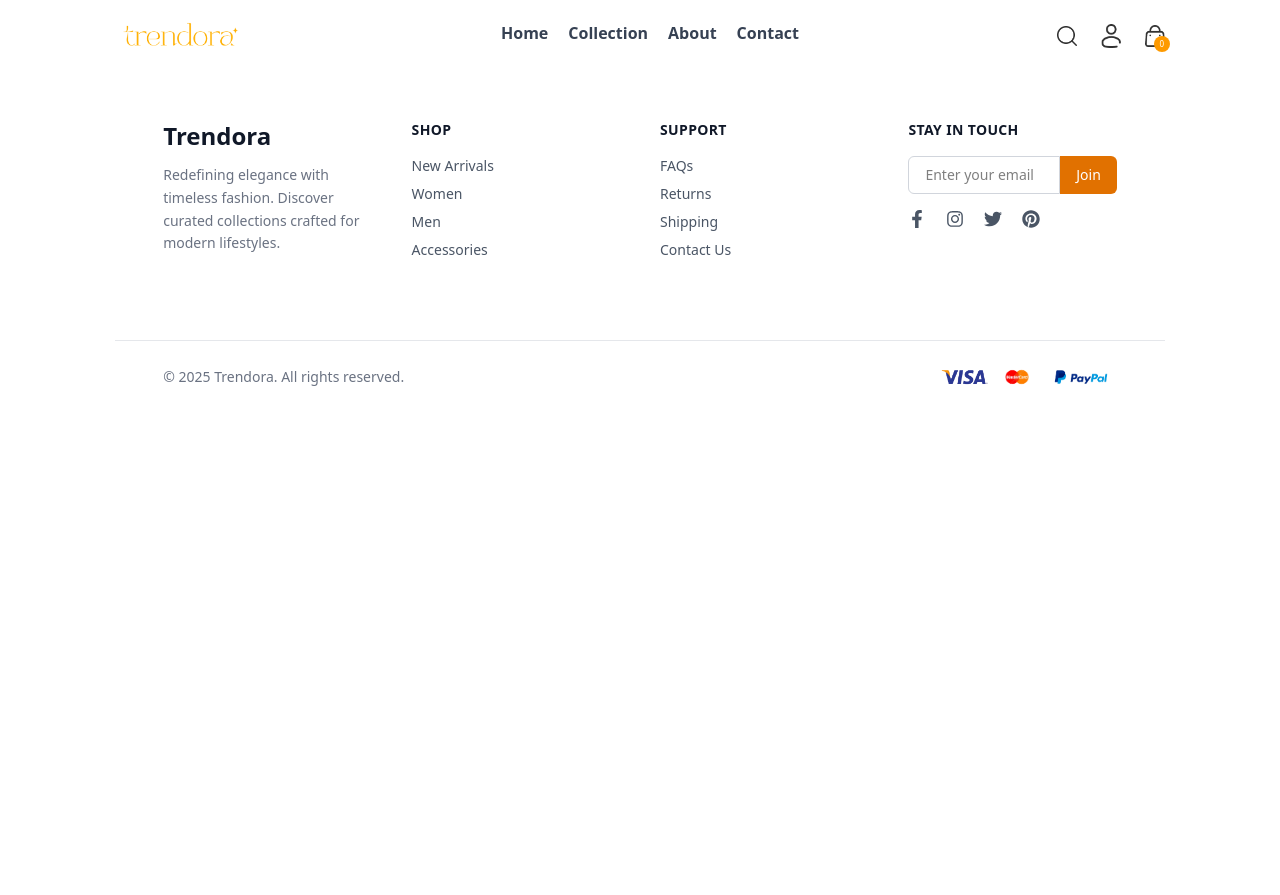
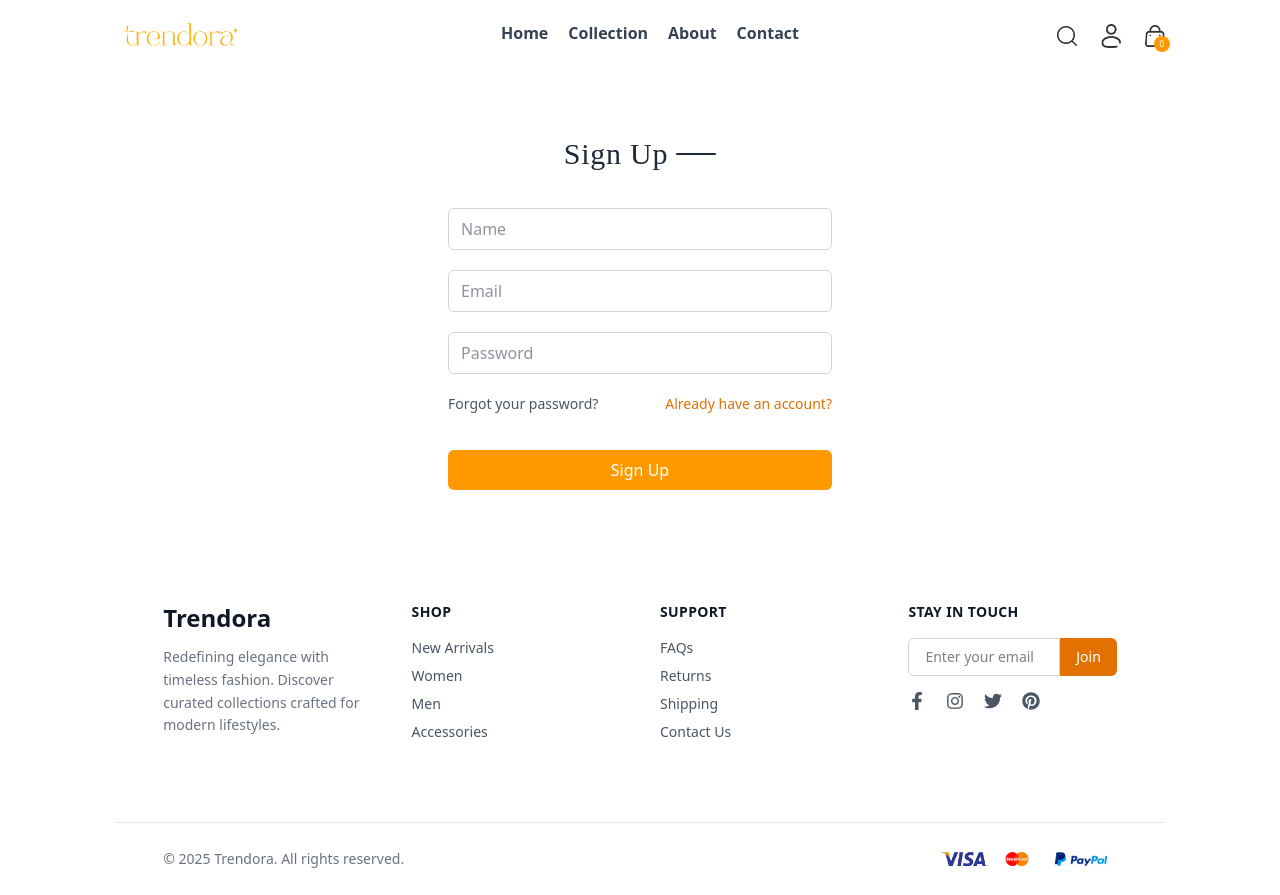
Before and after one commit to Dinesh0017/Trendora, a React (Vite) app in the folder frontend/: page /login in a window 1280 px wide. Before the commit the page ends 800 px from the top, so only its background shows below. Built offline with nearby package versions, Linux system fonts and the light colour scheme.

Commit message:
login page create

```diff
--- a/frontend/src/components/Navbar.jsx
+++ b/frontend/src/components/Navbar.jsx
@@ -1,7 +1,7 @@
 import React, { useContext, useState } from "react";
 import { Link, NavLink } from "react-router-dom";
 import { assets } from "../assets/images/assets.js";
-import { ShopContext } from "../context/ShopContext.jsx";
+import { ShopContext } from "../context/shopContext.jsx";
 
 const navLinks = [
   { to: "/", label: "Home" },
@@ -12,7 +12,7 @@ const navLinks = [
 
 const Navbar = () => {
   const [visible, setVisible] = useState(false);
-  const {setShowSearch, getCartCount} = useContext(ShopContext);
+  const { setShowSearch, getCartCount } = useContext(ShopContext);
 
   return (
     <div className="flex items-center justify-between py-5 font-medium relative ">
@@ -55,7 +55,7 @@ const Navbar = () => {
       <div className="flex items-center gap-6">
         {/* Search */}
         <img
-          onClick={()=>setShowSearch(true)}
+          onClick={() => setShowSearch(true)}
           src={assets.search_icon}
           alt="Search"
           className="w-5 cursor-pointer"
@@ -63,11 +63,13 @@ const Navbar = () => {
 
         {/* Profile Dropdown */}
         <div className="group relative">
-          <img
-            src={assets.profile_icon}
-            alt="User"
-            className="w-5 cursor-pointer"
-          />
+          <Link to='/login'>
+            <img
+              src={assets.profile_icon}
+              alt="User"
+              className="w-5 cursor-pointer"
+            />
+          </Link>
           <div className="absolute right-0 hidden group-hover:block bg-white shadow-lg rounded-lg pt-4">
             <ul className="flex flex-col gap-2 w-36 py-3 px-5 bg-slate-100 text-gray-500 rounded">
               <li className="cursor-pointer hover:text-amber-500">
--- a/frontend/src/pages/Login.jsx
+++ b/frontend/src/pages/Login.jsx
@@ -1,11 +1,75 @@
-import React from 'react'
+import React, { useState } from "react";
 
 const Login = () => {
+  const [currentState, setCurrentState] = useState("Sign Up");
+
+  const onSubmitHandler = async (event) => {
+    event.preventDefault();
+  };
+
   return (
-    <div>
+    <form
+      onSubmit={onSubmitHandler}
+      className="flex flex-col items-center w-[90%] sm:max-w-sm m-auto mt-16 gap-5 text-gray-800 mb-16"
+    >
+      {/* Heading */}
+      <div className="inline-flex items-center gap-2 mb-4">
+        <p className="bodoni-moda text-3xl font-semibold tracking-wide">
+          {currentState}
+        </p>
+        <span className="block h-[2px] w-10 bg-gray-800 rounded-full"></span>
+      </div>
 
-    </div>
-  )
-}
+      {/* Inputs */}
+      {currentState === "Login" ? null : (
+        <input
+          type="text"
+          placeholder="Name"
+          className="w-full border border-gray-300 rounded-md px-3 py-2 text-sm sm:text-base focus:outline-none focus:ring-2 focus:ring-amber-500"
+          required
+        />
+      )}
+      <input
+        type="email"
+        placeholder="Email"
+        className="w-full border border-gray-300 rounded-md px-3 py-2 text-sm sm:text-base focus:outline-none focus:ring-2 focus:ring-amber-500"
+        required
+      />
+      <input
+        type="password"
+        placeholder="Password"
+        className="w-full border border-gray-300 rounded-md px-3 py-2 text-sm sm:text-base focus:outline-none focus:ring-2 focus:ring-amber-500"
+        required
+      />
 
-export default Login
+      {/* Links */}
+      <div className="w-full flex justify-between text-xs sm:text-sm text-gray-600">
+        <p className="cursor-pointer hover:text-amber-600">
+          Forgot your password?
+        </p>
+        {currentState === "Login" ? (
+          <p
+            className="cursor-pointer font-medium text-amber-600 hover:underline"
+            onClick={() => setCurrentState("Sign Up")}
+          >
+            Create an account
+          </p>
+        ) : (
+          <p
+            className="cursor-pointer font-medium text-amber-600 hover:underline"
+            onClick={() => setCurrentState("Login")}
+          >
+            Already have an account?
+          </p>
+        )}
+      </div>
+
+      {/* Button */}
+      <button className="w-full bg-amber-500 text-white font-medium rounded-md px-3 py-2 mt-4 hover:bg-amber-600 transition-colors duration-300 cursor-pointer">
+        {currentState === "Login" ? "Login" : "Sign Up"}
+      </button>
+    </form>
+  );
+};
+
+export default Login;
```
